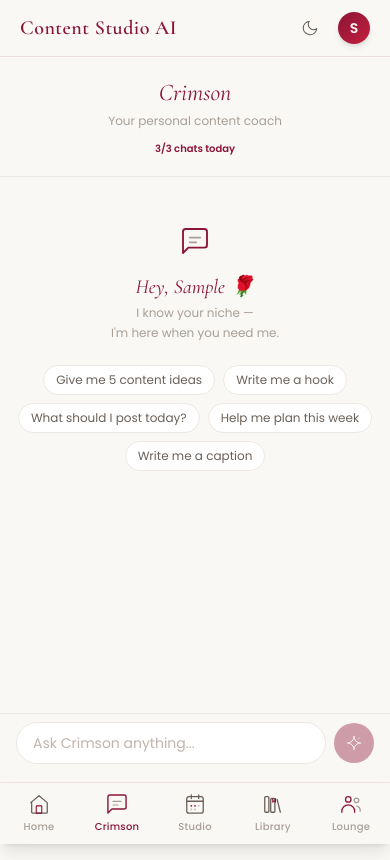
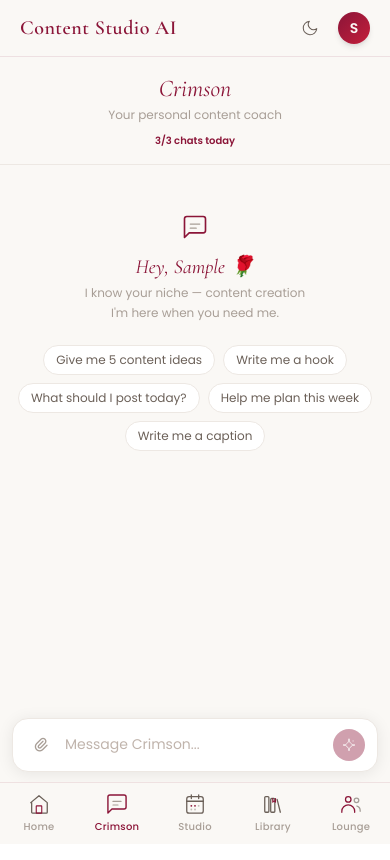
Before and after one commit to sydneyNcode/content-studio-ai, a React (Vite) app: page /crimson in a window 390 px wide. Built offline with nearby package versions, Linux system fonts and the light colour scheme; sample sign-in values are in the browser's storage.

Commit message:
Mobile layout fix, floating input, image analysis for Crimson

```diff
--- a/index.html
+++ b/index.html
@@ -3,8 +3,12 @@
   <head>
     <meta charset="UTF-8" />
     <link rel="icon" type="image/svg+xml" href="/favicon.svg" />
-    <meta name="viewport" content="width=device-width, initial-scale=1.0" />
+    <meta name="viewport" content="width=device-width, initial-scale=1, viewport-fit=cover" />
+    <meta name="mobile-web-app-capable" content="yes" />
+    <meta name="apple-mobile-web-app-capable" content="yes" />
+    <meta name="apple-mobile-web-app-status-bar-style" content="default" />
     <title>Content Studio AI</title>
+    <meta name="theme-color" content="#FAF8F5">
     <link href="https://fonts.googleapis.com/css2?family=Cormorant+Garamond:ital,wght@0,400;0,500;0,600;1,400;1,600&family=Poppins:wght@300;400;500;600&display=swap" rel="stylesheet">
     <link rel="stylesheet" href="https://cdn.jsdelivr.net/npm/@tabler/icons-webfont@latest/tabler-icons.min.css">
   </head>
--- a/src/components/layout/BottomNav.jsx
+++ b/src/components/layout/BottomNav.jsx
@@ -14,9 +14,20 @@ export default function BottomNav() {
   const location = useLocation()
 
   return (
-    <nav className="fixed bottom-0 left-0 right-0 z-50 bg-[#FAF8F5]/95 dark:bg-[#18120F]/95 backdrop-blur border-t border-[#8B1538]/10 dark:border-[#8B1538]/20 flex shadow-lg">
+    <nav
+      style={{
+        position: 'fixed',
+        bottom: 0,
+        left: 0,
+        right: 0,
+        zIndex: 50,
+        paddingBottom: 'env(safe-area-inset-bottom)'
+      }}
+      className="bg-[#FAF8F5]/95 dark:bg-[#18120F]/95 backdrop-blur border-t border-[#8B1538]/10 dark:border-[#8B1538]/20 flex"
+    >
       {NAV_ITEMS.map(({ path, Icon, label }) => {
         const isActive = location.pathname === path
+        const color = isActive ? '#8B1538' : '#A89E96'
         return (
           <button
             key={path}
@@ -24,11 +35,11 @@ export default function BottomNav() {
             className="flex-1 flex flex-col items-center justify-center py-2.5 gap-1 transition-all"
           >
             <div className={`transition-transform ${isActive ? 'scale-110' : 'scale-100'}`}>
-              <Icon size={22} active={isActive} />
+              <Icon size={22} color={color} active={isActive} />
             </div>
             <span
-              className="text-[10px] font-['Poppins'] font-medium tracking-wide transition-all"
-              style={{ color: isActive ? '#8B1538' : '#A89E96' }}
+              className="text-[10px] font-['Poppins'] font-medium tracking-wide"
+              style={{ color }}
             >
               {label}
             </span>
--- a/src/components/layout/Layout.jsx
+++ b/src/components/layout/Layout.jsx
@@ -3,9 +3,20 @@ import BottomNav from './BottomNav'
 
 export default function Layout({ children }) {
   return (
-    <div className="min-h-screen bg-[#FAF8F5] dark:bg-[#18120F] text-[#1A1008] dark:text-[#F0EBE5] font-['Poppins']">
+    <div
+      className="bg-[#FAF8F5] dark:bg-[#18120F] text-[#1A1008] dark:text-[#F0EBE5] font-['Poppins']"
+      style={{ height: '100%', display: 'flex', flexDirection: 'column' }}
+    >
       <Header />
-      <main className="pb-20">
+      <main
+        style={{
+          flex: 1,
+          overflowY: 'auto',
+          WebkitOverflowScrolling: 'touch',
+          overscrollBehavior: 'contain',
+          paddingBottom: '64px'
+        }}
+      >
         {children}
       </main>
       <BottomNav />
--- a/src/components/pages/Crimson.jsx
+++ b/src/components/pages/Crimson.jsx
@@ -20,30 +20,73 @@ export default function Crimson() {
   const [chatsUsed, setChatsUsed] = useState(user?.chat_count_today || 0)
   const [limitReached, setLimitReached] = useState(false)
   const [expressMode, setExpressMode] = useState(false)
+  const [pendingImage, setPendingImage] = useState(null)
   const bottomRef = useRef(null)
+  const textareaRef = useRef(null)
+  const fileInputRef = useRef(null)
 
-  const isPro = tier === 'pro'
+  const isPro = tier === 'pro' || tier === 'founding'
   const chatsRemaining = Math.max(0, 3 - chatsUsed)
 
   useEffect(() => {
     bottomRef.current?.scrollIntoView({ behavior: 'smooth' })
   }, [messages, loading])
 
+  const handleTextareaInput = (e) => {
+    setInput(e.target.value)
+    const textarea = textareaRef.current
+    if (textarea) {
+      textarea.style.height = 'auto'
+      textarea.style.height = `${Math.min(textarea.scrollHeight, 120)}px`
+    }
+  }
+
+  const handleFocus = () => {
+    setTimeout(() => {
+      bottomRef.current?.scrollIntoView({ behavior: 'smooth' })
+    }, 400)
+  }
+
+  const handleImageSelect = (e) => {
+    const file = e.target.files[0]
+    if (!file) return
+    const reader = new FileReader()
+    reader.onload = (ev) => {
+      const result = ev.target.result
+      const base64 = result.split(',')[1]
+      const mediaType = file.type || 'image/jpeg'
+      setPendingImage({ base64, mediaType, preview: result })
+    }
+    reader.readAsDataURL(file)
+    e.target.value = ''
+  }
+
   const sendMessage = async (text) => {
     const msg = text || input.trim()
-    if (!msg || loading || limitReached) return
+    if ((!msg && !pendingImage) || loading || limitReached) return
+
+    const imageToSend = pendingImage
     setInput('')
-    setMessages(prev => [...prev, { role: 'user', content: msg }])
+    setPendingImage(null)
+    if (textareaRef.current) textareaRef.current.style.height = 'auto'
+
+    const userMsg = { role: 'user', content: msg, image: imageToSend?.preview }
+    setMessages(prev => [...prev, userMsg])
     setLoading(true)
 
     try {
+      const body = { userId: user.id, message: msg }
+      if (imageToSend) {
+        body.imageBase64 = imageToSend.base64
+        body.imageType = imageToSend.mediaType
+      }
+
       const res = await fetch(`${API_URL}/chat`, {
         method: 'POST',
         headers: { 'Content-Type': 'application/json' },
-        body: JSON.stringify({ userId: user.id, message: msg })
+        body: JSON.stringify(body)
       })
       const data = await res.json()
-
       if (res.status === 429) {
         setLimitReached(true)
         setMessages(prev => [...prev, { role: 'crimson', content: data.error }])
@@ -60,34 +103,39 @@ export default function Crimson() {
     setLoading(false)
   }
 
+  const handleKeyDown = (e) => {
+    if (e.key === 'Enter' && !e.shiftKey) {
+      e.preventDefault()
+      sendMessage()
+    }
+  }
+
   return (
-    <div className="flex flex-col" style={{ height: 'calc(100svh - 57px - 64px)' }}>
+    <div style={{ display: 'flex', flexDirection: 'column', minHeight: '100%' }}>
 
       {/* HEADER */}
-      <div className="text-center px-6 pt-5 pb-4 border-b border-[#EDE8E3] dark:border-[#3A2E28]">
-        <h2 className="font-['Cormorant_Garamond'] italic text-2xl text-[#8B1538] mb-1">Crimson</h2>
+      <div className="text-center px-6 pt-4 pb-3 border-b border-[#EDE8E3] dark:border-[#3A2E28]">
+        <h2 className="font-['Cormorant_Garamond'] italic text-2xl text-[#8B1538] mb-0.5">Crimson</h2>
         <p className="text-[#A89E96] text-xs">Your personal content coach</p>
-        <div className="mt-2 flex items-center justify-center gap-2">
+        <div className="mt-1.5 flex items-center justify-center gap-2">
           <span className="bg-[#8B1538]/08 text-[#8B1538] text-[10px] font-semibold px-3 py-1 rounded-full">
             {isPro ? '✦ Unlimited' : `${chatsRemaining}/3 chats today`}
           </span>
-          {expressMode && (
-            <span className="text-[#A89E96] text-[10px] italic">💫 Express mode</span>
-          )}
+          {expressMode && <span className="text-[#A89E96] text-[10px] italic">Express mode</span>}
         </div>
       </div>
 
       {/* MESSAGES */}
-      <div className="flex-1 overflow-y-auto px-4 py-4 space-y-3">
-        {messages.length === 0 ? (
+      <div className="px-4 pt-4 space-y-3" style={{ paddingBottom: '90px' }}>
+        {messages.length === 0 && (
           <div className="text-center pt-8">
-            <div className="flex justify-center mb-4">
-              <ChatIcon size={32} active={true} />
+            <div className="flex justify-center mb-3">
+              <ChatIcon size={28} active={true} />
             </div>
             <h3 className="font-['Cormorant_Garamond'] italic text-xl text-[#8B1538] mb-1">
               Hey, {user?.first_name || user?.name?.split(' ')[0]} 🌹
             </h3>
-            <p className="text-[#A89E96] text-xs mb-1">I know your niche — {user?.niche}</p>
+            <p className="text-[#A89E96] text-xs mb-1">I know your niche — {user?.niche || 'content creation'}</p>
             <p className="text-[#A89E96] text-xs mb-6">I'm here when you need me.</p>
             <div className="flex flex-wrap gap-2 justify-center">
               {SUGGESTIONS.map((s, i) => (
@@ -101,19 +149,33 @@ export default function Crimson() {
               ))}
             </div>
           </div>
-        ) : (
-          messages.map((msg, i) => (
+        )}
+
+        {messages.map((msg, i) => (
           <div key={i} className={`flex ${msg.role === 'user' ? 'justify-end' : 'justify-start'}`}>
-              <div className={`max-w-[80%] px-4 py-3 rounded-2xl text-sm leading-relaxed ${
+            <div className={`max-w-[82%] ${msg.role === 'user' ? '' : ''}`}>
+              {msg.image && (
+                <div className={`mb-1 ${msg.role === 'user' ? 'flex justify-end' : ''}`}>
+                  <img
+                    src={msg.image}
+                    alt="attachment"
+                    className="rounded-2xl max-w-[240px] max-h-[240px] object-cover"
+                    style={{ border: '1px solid rgba(139,21,56,0.2)' }}
+                  />
+                </div>
+              )}
+              {msg.content && (
+                <div className={`px-4 py-3 rounded-2xl text-sm leading-relaxed ${
                   msg.role === 'user'
                     ? 'bg-[#8B1538] text-[#FAF8F5] rounded-br-sm'
                     : 'bg-white dark:bg-[#2A201A] border border-[#EDE8E3] dark:border-[#3A2E28] text-[#1A1008] dark:text-[#F0EBE5] rounded-bl-sm'
                 }`}>
                   {msg.content}
                 </div>
+              )}
             </div>
-          ))
-        )}
+          </div>
+        ))}
 
         {loading && (
           <div className="flex justify-start">
@@ -129,33 +191,90 @@ export default function Crimson() {
           <div className="mx-2 bg-[#FAF8F5] dark:bg-[#2A201A] border border-[#8B1538]/20 rounded-2xl p-4 text-center">
             <p className="font-['Cormorant_Garamond'] text-lg text-[#8B1538] mb-1">Daily limit reached 🌹</p>
             <p className="text-[#A89E96] text-xs mb-3">Upgrade to Pro for unlimited Crimson</p>
-            <button className="bg-[#8B1538] text-[#FAF8F5] text-xs font-medium px-4 py-2 rounded-full hover:bg-[#6b0f2b] transition-all">
-              Upgrade to Pro — $29/mo
+            <button className="bg-[#8B1538] text-[#FAF8F5] text-xs font-medium px-4 py-2 rounded-full">
+              Upgrade — $19/mo
             </button>
           </div>
         )}
-
         <div ref={bottomRef} />
       </div>
 
-      {/* INPUT */}
-      <div className="px-4 pb-4 pt-2 border-t border-[#EDE8E3] dark:border-[#3A2E28]">
-        <div className="flex gap-2 items-center">
+      {/* HIDDEN FILE INPUT */}
       <input
-            type="text"
-            value={input}
-            onChange={e => setInput(e.target.value)}
-            onKeyDown={e => e.key === 'Enter' && sendMessage()}
-            placeholder="Ask Crimson anything..."
-            disabled={loading || limitReached}
-            className="flex-1 bg-white dark:bg-[#2A201A] border border-[#EDE8E3] dark:border-[#3A2E28] rounded-full px-4 py-2.5 text-sm text-[#1A1008] dark:text-[#F0EBE5] placeholder-[#C0B4AC] focus:outline-none focus:border-[#8B1538] transition-colors disabled:opacity-50"
+        ref={fileInputRef}
+        type="file"
+        accept="image/*"
+        onChange={handleImageSelect}
+        style={{ display: 'none' }}
+      />
+
+      {/* FLOATING INPUT BAR */}
+      <div
+        style={{
+          position: 'fixed',
+          bottom: '64px',
+          left: 0,
+          right: 0,
+          padding: '6px 12px 8px',
+          zIndex: 40,
+          background: '#FAF8F5',
+        }}
+        className="dark:bg-[#18120F]"
+      >
+        {/* IMAGE PREVIEW */}
+        {pendingImage && (
+          <div className="mb-2 flex items-center gap-2">
+            <div className="relative">
+              <img
+                src={pendingImage.preview}
+                alt="preview"
+                className="h-16 w-16 rounded-xl object-cover"
+                style={{ border: '1px solid #EDE8E3' }}
               />
               <button
+                onClick={() => setPendingImage(null)}
+                className="absolute -top-1.5 -right-1.5 w-5 h-5 bg-[#8B1538] rounded-full flex items-center justify-center"
+              >
+                <i className="ti ti-x text-white" style={{ fontSize: 10 }} />
+              </button>
+            </div>
+            <p className="text-[#A89E96] text-xs italic">Image ready — add a message or send!</p>
+          </div>
+        )}
+
+        <div
+          className="flex items-end gap-2 bg-white dark:bg-[#2A201A] rounded-2xl px-3 py-2"
+          style={{ boxShadow: '0 2px 16px rgba(0,0,0,0.08)', border: '1px solid #EDE8E3' }}
+        >
+          {/* ATTACHMENT */}
+          <button
+            onClick={() => fileInputRef.current?.click()}
+            className="flex-shrink-0 w-8 h-8 flex items-center justify-center rounded-full hover:bg-[#8B1538]/08 transition-all mb-0.5"
+          >
+            <i className="ti ti-paperclip" style={{ fontSize: 16, color: pendingImage ? '#8B1538' : '#A89E96' }} />
+          </button>
+
+          {/* TEXTAREA */}
+          <textarea
+            ref={textareaRef}
+            value={input}
+            onChange={handleTextareaInput}
+            onKeyDown={handleKeyDown}
+            onFocus={handleFocus}
+            placeholder={pendingImage ? "Add a message (optional)..." : "Message Crimson..."}
+            disabled={loading || limitReached}
+            rows={1}
+            className="flex-1 bg-transparent text-sm text-[#1A1008] dark:text-[#F0EBE5] placeholder-[#C0B4AC] focus:outline-none disabled:opacity-50 resize-none leading-relaxed py-1.5"
+            style={{ minHeight: '36px', maxHeight: '120px' }}
+          />
+
+          {/* SEND */}
+          <button
             onClick={() => sendMessage()}
-            disabled={loading || !input.trim() || limitReached}
-            className="w-10 h-10 bg-[#8B1538] rounded-full flex items-center justify-center hover:bg-[#6b0f2b] transition-all disabled:opacity-40 flex-shrink-0"
+            disabled={loading || (!input.trim() && !pendingImage) || limitReached}
+            className="flex-shrink-0 w-8 h-8 bg-[#8B1538] rounded-full flex items-center justify-center transition-all disabled:opacity-40 mb-0.5"
           >
-            <SparkIcon size={16} color="#FAF8F5" />
+            <SparkIcon size={14} color="#FAF8F5" />
           </button>
         </div>
       </div>
--- a/src/context/ThemeContext.jsx
+++ b/src/context/ThemeContext.jsx
@@ -10,6 +10,14 @@ export function ThemeProvider({ children }) {
     if (saved) setDarkMode(JSON.parse(saved))
   }, [])
 
+  useEffect(() => {
+    // Update status bar color dynamically
+    const meta = document.querySelector('meta[name="theme-color"]')
+    if (meta) {
+      meta.setAttribute('content', darkMode ? '#18120F' : '#FAF8F5')
+    }
+  }, [darkMode])
+
   const toggleDarkMode = () => {
     setDarkMode(prev => {
       localStorage.setItem('csai_darkMode', JSON.stringify(!prev))
@@ -19,7 +27,7 @@ export function ThemeProvider({ children }) {
 
   return (
     <ThemeContext.Provider value={{ darkMode, toggleDarkMode }}>
-      <div className={darkMode ? 'dark' : ''} style={{ minHeight: '100vh' }}>
+      <div className={darkMode ? 'dark' : ''} style={{ height: '100%' }}>
         {children}
       </div>
     </ThemeContext.Provider>
--- a/src/index.css
+++ b/src/index.css
@@ -1,2 +1,33 @@
-@import "tailwindcss";@import "tailwindcss";
+@import "tailwindcss";
 @custom-variant dark (&:is(.dark *));
+@import url('https://fonts.googleapis.com/css2?family=Cormorant+Garamond:ital,wght@0,400;0,500;0,600;1,400;1,600&family=Poppins:wght@300;400;500;600&display=swap');
+
+@theme {
+  --color-crimson: #8B1538;
+  --color-gold: #C4902A;
+  --color-ivory: #FAF8F5;
+  --color-noir: #18120F;
+  --font-display: 'Cormorant Garamond', serif;
+  --font-body: 'Poppins', sans-serif;
+}
+
+html, body {
+  height: 100%;
+  overflow: hidden;
+  overscroll-behavior: none;
+  font-family: 'Poppins', sans-serif;
+  -webkit-font-smoothing: antialiased;
+  -webkit-tap-highlight-color: transparent;
+}
+
+#root {
+  height: 100%;
+}
+
+* { box-sizing: border-box; }
+
+button, nav { user-select: none; -webkit-user-select: none; }
+
+::-webkit-scrollbar { width: 4px; }
+::-webkit-scrollbar-track { background: transparent; }
+::-webkit-scrollbar-thumb { background: rgba(139,21,56,0.2); border-radius: 10px; }
```
Lines whose indentation alone changed are shown as unchanged.
